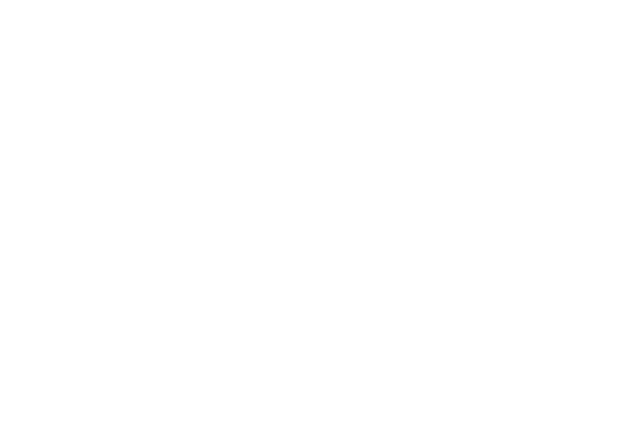
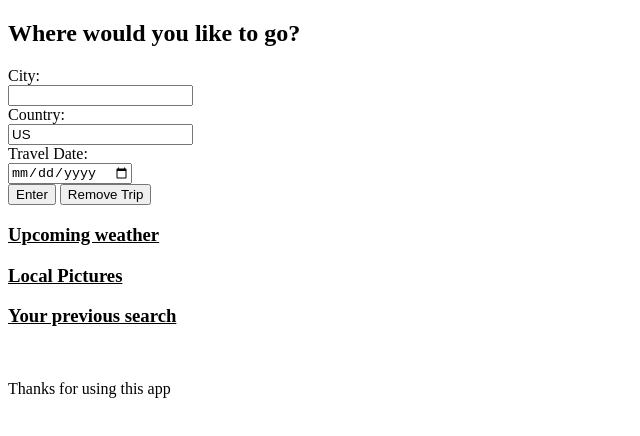
Before and after one commit to danieljungdong/travelapp, a website: page src/client/views/index.html in a window 1280 px wide. Shown: the whole page, without its empty margins (0-640 px from the left). Drawn offline with Linux system fonts and the light colour scheme.

Commit message:
modifying html

```diff
--- a/src/client/views/index.html
+++ b/src/client/views/index.html
@@ -1 +1,48 @@
 <!DOCTYPE HTML>
+<head>
+    <title>This is a travel app</title>
+</head>
+<body>
+    <main>
+        <section class="selector">
+            <h1>Where would you like to go?</h1>
+            <form class="selector">
+                <label for="City">City:</label><br>
+                <input type="text" id="city" name="city"><br>
+                <label for="Country">Country:</label><br>
+                <input type="text" id="Country" name="Country" value="US"> <br>
+                <label for="TravelDate">Travel Date:</label><br>
+                <input type="date" id="TravelDate" name="trip-start"value=""><br>
+                <div>
+                    <input type="submit" value="Enter">
+                    <button type="reset" value="Reset">Remove Trip </button>
+                </div>
+            </form>
+        </section>
+        <section class="result">
+            <h3><u>Upcoming weather</u></h3>
+            <div class = "result-weather">
+            </div>
+            <h3><u>Local Pictures</u></h3>
+            <div class = "result-pics"> </div>
+        </section>
+        <section class="previous-search">
+            <h3><u>Your previous search</u></h3>
+            <div class = "previous-search"></div>
+        </section>
+    </main>
+    <br>
+    <footer>
+        <p>Thanks for using this app</p>
+    </footer>
+    <!-- <script src="../index.js"></script> -->
+    <script>
+        // Check that service workers are supported
+        if ('serviceWorker' in navigator) {
+            // Use the window load event to keep the page load performant
+            window.addEventListener('load', () => {
+                navigator.serviceWorker.register('/service-worker.js');
+            });
+        }
+       </script>
+</body>
```
